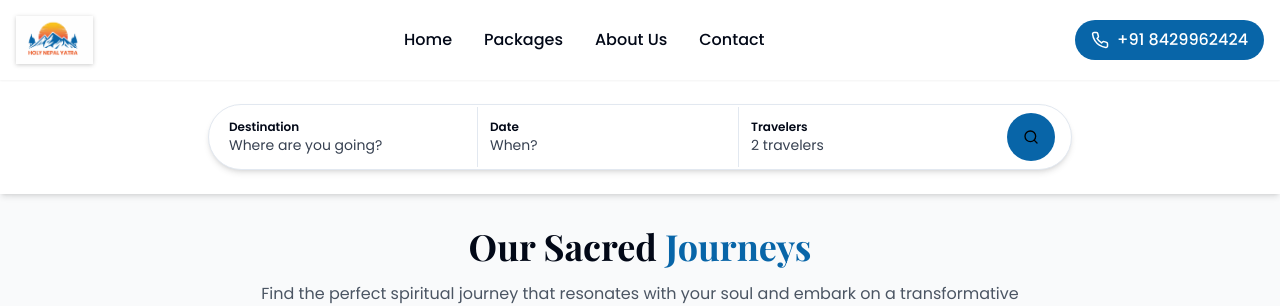
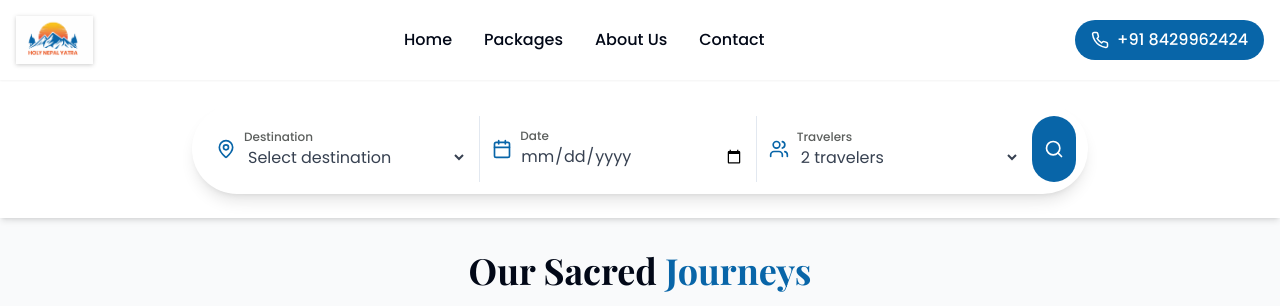
Before and after one commit to Shahab-Sidd/sacred-trails-nepal-yatra, a React (Vite) app: page /packages in a window 1280 px wide. Shown: the top 306 px of the page. Built offline with nearby package versions, Linux system fonts and the light colour scheme.

Commit message:
rollback to old search

```diff
--- a/src/pages/PackagesPage.tsx
+++ b/src/pages/PackagesPage.tsx
@@ -6,7 +6,7 @@ import Footer from "../components/Footer";
 import PackagesGrid from "../components/PackagesGrid";
 import { packagesData, filterPackages } from "../data/packagesData";
 import { PackageProps } from "../components/PackageCard";
-import CommandSearch from "../components/CommandSearch";
+import PackageSearch from "../components/PackageSearch";
 
 const PackagesPage = () => {
   const [searchParams] = useSearchParams();
@@ -30,7 +30,7 @@ const PackagesPage = () => {
     <div className="min-h-screen flex flex-col">
       <Navbar />
       <div className="sticky top-0 z-40 bg-white shadow-md">
-        <CommandSearch />
+        <PackageSearch />
       </div>
 
       <section className="py-8 px-4 bg-gray-50 flex-1">
```
